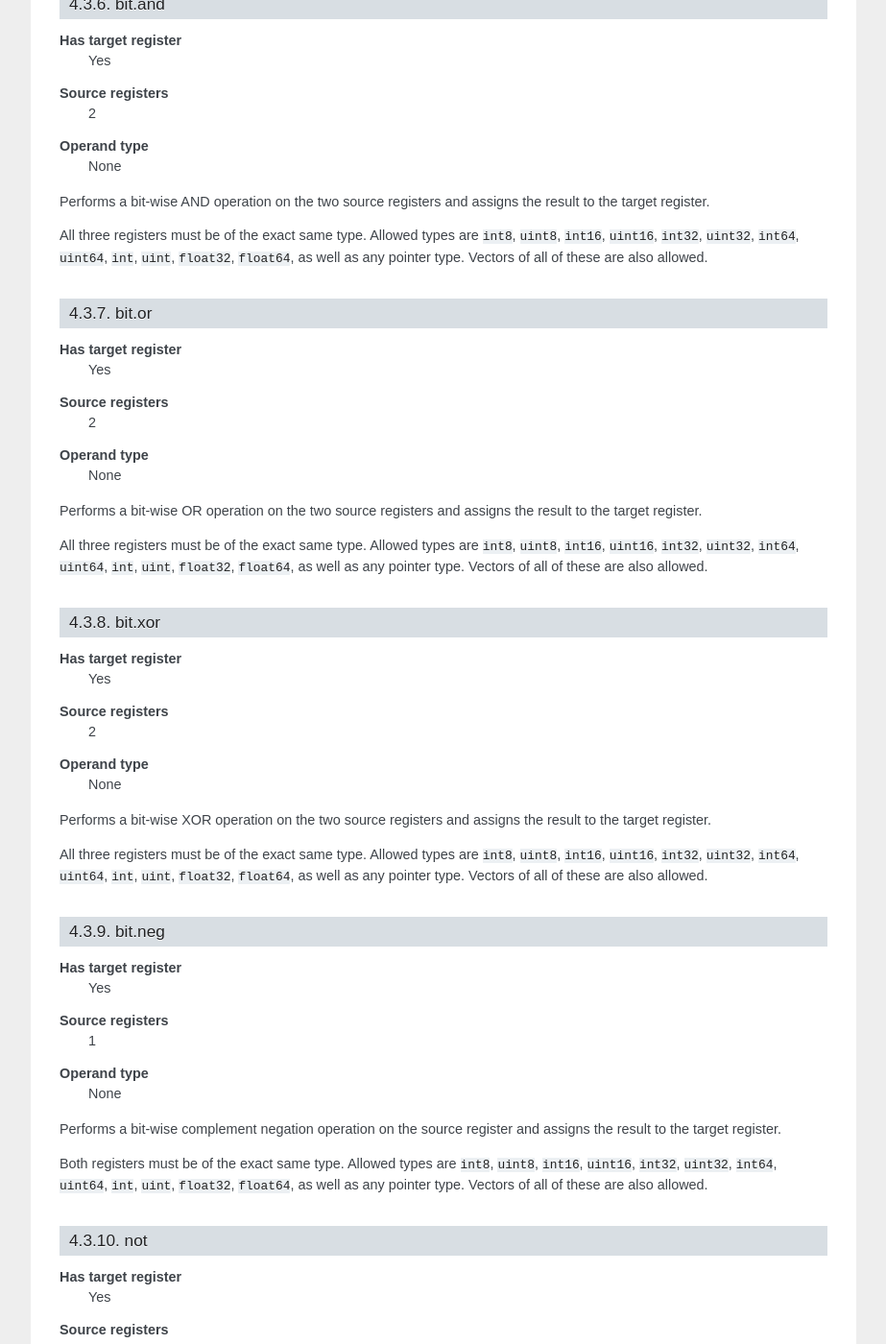
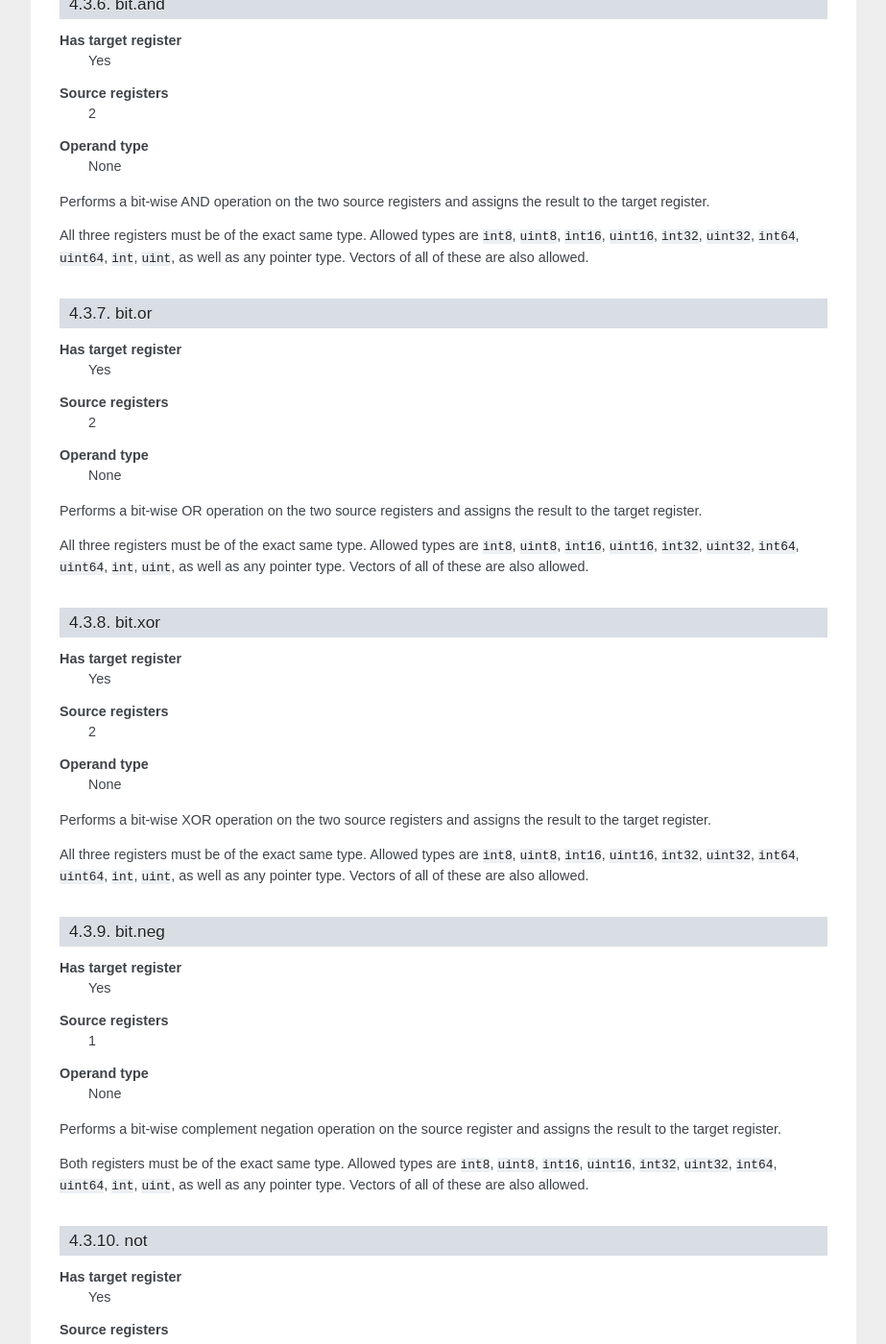
Before and after one commit to lycus/mci, a Sphinx documentation site: the page built from docs/instruction_set.rst, in a window 1280 px wide and 1400 px high, scrolled down 7891 px. Shown: the whole window at 96% size, without its empty margins (198-1121 px from the left). Built offline with Sphinx 7.4.7, drawn with Linux system fonts in a browser that asks for light colours.

Commit message:
Bit-wise instructions are not allowed on floats.

```diff
--- a/docs/instruction_set.rst
+++ b/docs/instruction_set.rst
@@ -403,8 +403,8 @@
 
 All three registers must be of the exact same type. Allowed types are
 ``int8``, ``uint8``, ``int16``, ``uint16``, ``int32``, ``uint32``,
-``int64``, ``uint64``, ``int``, ``uint``, ``float32``, ``float64``, as
-well as any pointer type. Vectors of all of these are also allowed.
+``int64``, ``uint64``, ``int``, ``uint``, as well as any pointer type.
+Vectors of all of these are also allowed.
 
 bit.or
 ------
@@ -421,8 +421,8 @@
 
 All three registers must be of the exact same type. Allowed types are
 ``int8``, ``uint8``, ``int16``, ``uint16``, ``int32``, ``uint32``,
-``int64``, ``uint64``, ``int``, ``uint``, ``float32``, ``float64``, as
-well as any pointer type. Vectors of all of these are also allowed.
+``int64``, ``uint64``, ``int``, ``uint``, as well as any pointer type.
+Vectors of all of these are also allowed.
 
 bit.xor
 -------
@@ -439,8 +439,8 @@
 
 All three registers must be of the exact same type. Allowed types are
 ``int8``, ``uint8``, ``int16``, ``uint16``, ``int32``, ``uint32``,
-``int64``, ``uint64``, ``int``, ``uint``, ``float32``, ``float64``, as
-well as any pointer type. Vectors of all of these are also allowed.
+``int64``, ``uint64``, ``int``, ``uint``, as well as any pointer type.
+Vectors of all of these are also allowed.
 
 bit.neg
 -------
@@ -457,8 +457,8 @@
 
 Both registers must be of the exact same type. Allowed types are
 ``int8``, ``uint8``, ``int16``, ``uint16``, ``int32``, ``uint32``,
-``int64``, ``uint64``, ``int``, ``uint``, ``float32``, ``float64``, as
-well as any pointer type. Vectors of all of these are also allowed.
+``int64``, ``uint64``, ``int``, ``uint``, as well as any pointer type.
+Vectors of all of these are also allowed.
 
 not
 ---
```
